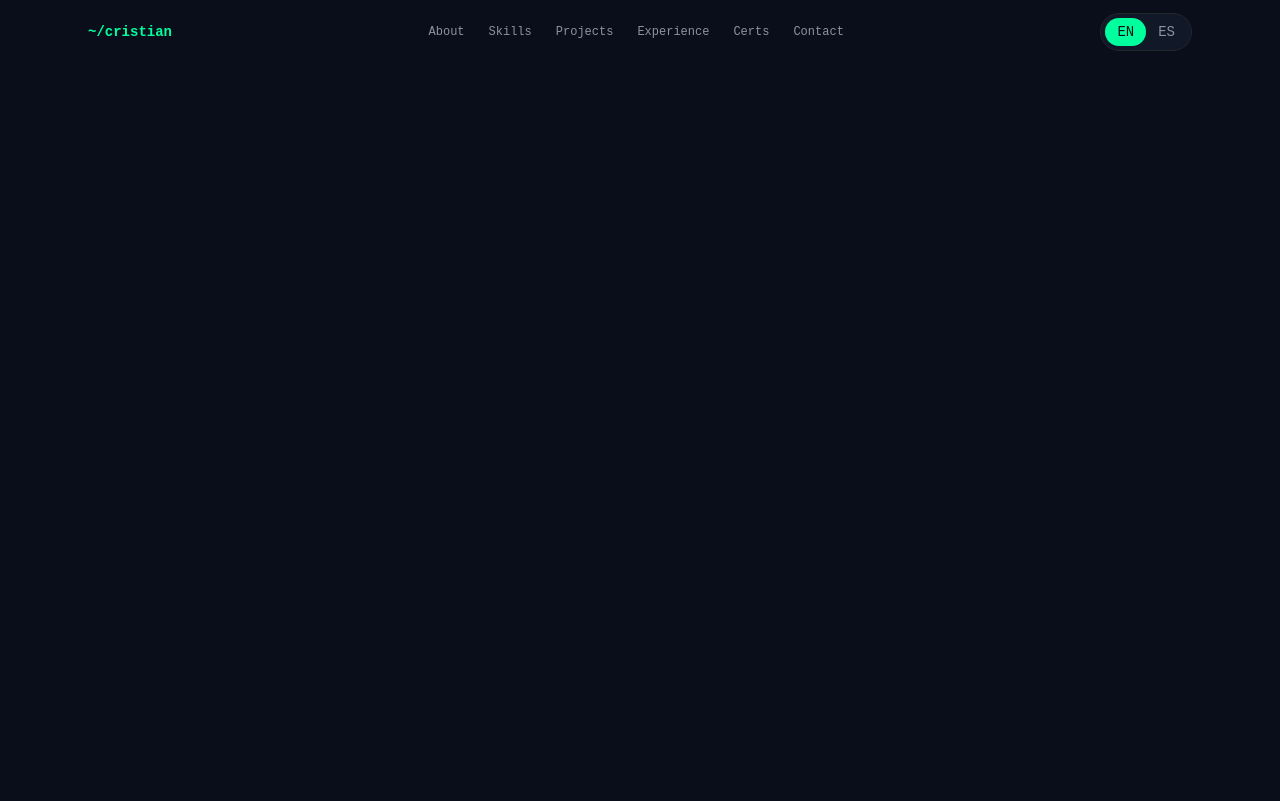
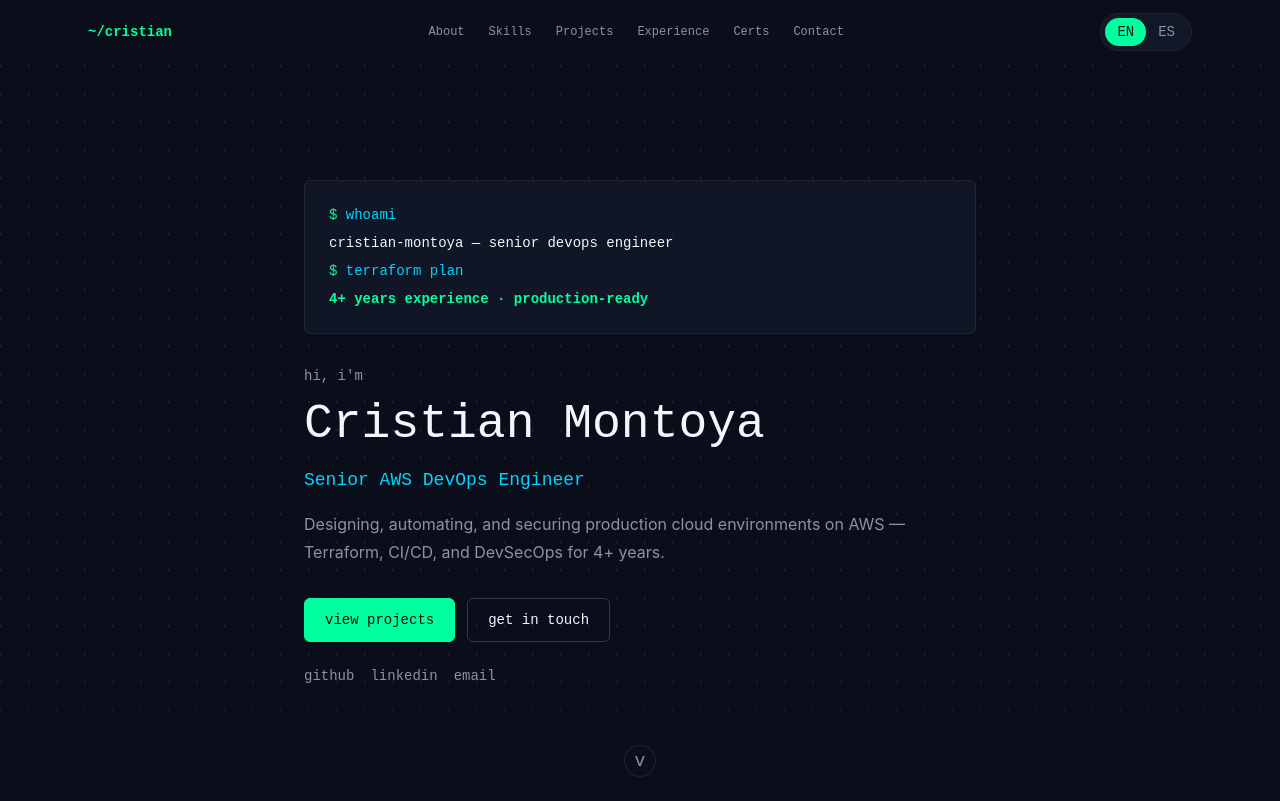
Before and after one commit to cr-montoya/portfolio, a React (Vite) app: page / in a window 1280 px wide. Built offline with nearby package versions, Linux system fonts and the light colour scheme.

Commit message:
feat(hero): add terminal first viewport section

```diff
--- a/src/App.tsx
+++ b/src/App.tsx
@@ -1,6 +1,7 @@
 import { LanguageToggle } from '@/components/LanguageToggle'
 import { Navbar } from '@/components/Navbar'
 import { localeOptions, useTranslation } from '@/i18n'
+import { Hero } from '@/sections/Hero'
 import type { Locale } from '@/types/locale'
 
 export default function App() {
@@ -33,6 +34,9 @@ export default function App() {
         }
         links={navLinks}
       />
+      <main>
+        <Hero />
+      </main>
     </div>
   )
 }
--- /dev/null
+++ b/src/data/hero.ts
@@ -0,0 +1,34 @@
+import type { HeroAction, HeroSocialLink } from '@/types/hero'
+
+export const heroActions = [
+  {
+    id: 'projects',
+    href: '#projects',
+    labelKey: 'projects',
+    variant: 'primary',
+  },
+  {
+    id: 'contact',
+    href: '#contact',
+    labelKey: 'contact',
+    variant: 'secondary',
+  },
+] as const satisfies readonly HeroAction[]
+
+export const heroSocialLinks = [
+  {
+    id: 'github',
+    href: 'https://github.com/cr-montoya',
+    labelKey: 'github',
+  },
+  {
+    id: 'linkedin',
+    href: 'https://www.linkedin.com/in/cristian-montoya',
+    labelKey: 'linkedin',
+  },
+  {
+    id: 'email',
+    href: 'mailto:cristianmontoyar27@gmail.com',
+    labelKey: 'email',
+  },
+] as const satisfies readonly HeroSocialLink[]
--- a/src/i18n/en.ts
+++ b/src/i18n/en.ts
@@ -13,11 +13,27 @@ export const en = {
     languageToggle: 'Select language',
   },
   hero: {
+    eyebrow: "hi, i'm",
     title: 'Cristian Montoya',
-    subtitle: 'DevOps & Cloud Engineer',
-    description: 'Building reliable cloud platforms, automation, and delivery pipelines.',
-    ctaProjects: 'View projects',
-    ctaContact: 'Contact me',
+    subtitle: 'Senior AWS DevOps Engineer',
+    description:
+      'Designing, automating, and securing production cloud environments on AWS — Terraform, CI/CD, and DevSecOps for 4+ years.',
+    terminal: {
+      whoamiCommand: 'whoami',
+      whoamiResult: 'cristian-montoya — senior devops engineer',
+      planCommand: 'terraform plan',
+      planResult: '4+ years experience · production-ready',
+    },
+    actions: {
+      projects: 'view projects',
+      contact: 'get in touch',
+    },
+    social: {
+      github: 'GitHub profile',
+      linkedin: 'LinkedIn profile',
+      email: 'Email Cristian Montoya',
+    },
+    scrollIndicator: 'Scroll to about section',
   },
   about: {
     title: 'About',
--- a/src/i18n/es.ts
+++ b/src/i18n/es.ts
@@ -13,11 +13,27 @@ export const es = {
     languageToggle: 'Seleccionar idioma',
   },
   hero: {
+    eyebrow: 'hola, soy',
     title: 'Cristian Montoya',
-    subtitle: 'Ingeniero DevOps y Cloud',
-    description: 'Construyo plataformas cloud confiables, automatización y pipelines de entrega.',
-    ctaProjects: 'Ver proyectos',
-    ctaContact: 'Contáctame',
+    subtitle: 'Ingeniero Senior AWS DevOps',
+    description:
+      'Diseño, automatizo y aseguro entornos cloud productivos en AWS — Terraform, CI/CD y DevSecOps por más de 4 años.',
+    terminal: {
+      whoamiCommand: 'whoami',
+      whoamiResult: 'cristian-montoya — ingeniero devops senior',
+      planCommand: 'terraform plan',
+      planResult: '4+ años de experiencia · listo para producción',
+    },
+    actions: {
+      projects: 'ver proyectos',
+      contact: 'hablemos',
+    },
+    social: {
+      github: 'Perfil de GitHub',
+      linkedin: 'Perfil de LinkedIn',
+      email: 'Enviar email a Cristian Montoya',
+    },
+    scrollIndicator: 'Ir a la sección sobre mí',
   },
   about: {
     title: 'Sobre mí',
--- a/src/i18n/types.ts
+++ b/src/i18n/types.ts
@@ -13,11 +13,26 @@ export interface Translations {
     languageToggle: string
   }
   hero: {
+    eyebrow: string
     title: string
     subtitle: string
     description: string
-    ctaProjects: string
-    ctaContact: string
+    terminal: {
+      whoamiCommand: string
+      whoamiResult: string
+      planCommand: string
+      planResult: string
+    }
+    actions: {
+      projects: string
+      contact: string
+    }
+    social: {
+      github: string
+      linkedin: string
+      email: string
+    }
+    scrollIndicator: string
   }
   about: {
     title: string
--- /dev/null
+++ b/src/sections/Hero.tsx
@@ -0,0 +1,72 @@
+import { heroActions, heroSocialLinks } from '@/data/hero'
+import { useTranslation } from '@/i18n'
+import { Button, Card, SectionWrapper, TerminalLine } from '@/components/ui'
+
+export function Hero() {
+  const { t } = useTranslation()
+
+  return (
+    <SectionWrapper
+      className="relative flex min-h-[calc(100vh-4rem)] items-center overflow-hidden py-12 sm:py-16"
+      id="hero"
+    >
+      <div className="pointer-events-none absolute inset-0 bg-[radial-gradient(circle_at_1px_1px,rgb(139_148_158_/_0.14)_1px,transparent_0)] bg-[length:28px_28px]" />
+      <div className="pointer-events-none absolute inset-x-0 bottom-0 h-32 bg-gradient-to-t from-background to-transparent" />
+
+      <div className="relative max-w-3xl">
+        <Card className="mb-8 max-w-2xl bg-surface/90">
+          <div className="space-y-2">
+            <TerminalLine text={t.hero.terminal.whoamiCommand} />
+            <p className="font-mono text-sm text-text-primary">{t.hero.terminal.whoamiResult}</p>
+            <TerminalLine text={t.hero.terminal.planCommand} />
+            <p className="font-mono text-sm font-semibold text-terminal-green">
+              {t.hero.terminal.planResult}
+            </p>
+          </div>
+        </Card>
+
+        <p className="mb-2 font-mono text-sm text-text-muted">{t.hero.eyebrow}</p>
+        <h1 className="font-mono text-4xl leading-tight text-text-primary sm:text-5xl">
+          {t.hero.title}
+        </h1>
+        <p className="mt-3 font-mono text-lg text-accent-cyan">{t.hero.subtitle}</p>
+        <p className="mt-4 max-w-2xl text-sm leading-7 text-text-muted sm:text-base">
+          {t.hero.description}
+        </p>
+
+        <div className="mt-8 flex flex-wrap gap-3">
+          {heroActions.map((action) => (
+            <Button href={action.href} key={action.id} variant={action.variant}>
+              {t.hero.actions[action.labelKey]}
+            </Button>
+          ))}
+        </div>
+
+        <div className="mt-6 flex items-center gap-4">
+          {heroSocialLinks.map((link) => (
+            <a
+              aria-label={t.hero.social[link.labelKey]}
+              className="font-mono text-sm text-text-muted transition-colors hover:text-accent-cyan"
+              href={link.href}
+              key={link.id}
+              rel="noreferrer"
+              target={link.href.startsWith('mailto:') ? undefined : '_blank'}
+            >
+              {link.id}
+            </a>
+          ))}
+        </div>
+      </div>
+
+      <a
+        aria-label={t.hero.scrollIndicator}
+        className="absolute bottom-6 left-1/2 hidden size-8 -translate-x-1/2 items-center justify-center rounded-full border border-border text-text-muted transition-colors hover:border-accent-cyan hover:text-accent-cyan md:flex"
+        href="#about"
+      >
+        <span aria-hidden="true" className="font-mono text-lg leading-none">
+          v
+        </span>
+      </a>
+    </SectionWrapper>
+  )
+}
--- /dev/null
+++ b/src/types/hero.ts
@@ -0,0 +1,15 @@
+import type { ButtonVariant } from '@/components/ui'
+import type { Translations } from '@/i18n/types'
+
+export interface HeroAction {
+  id: 'projects' | 'contact'
+  href: '#projects' | '#contact'
+  labelKey: keyof Translations['hero']['actions']
+  variant: ButtonVariant
+}
+
+export interface HeroSocialLink {
+  id: 'github' | 'linkedin' | 'email'
+  href: string
+  labelKey: keyof Translations['hero']['social']
+}
```
